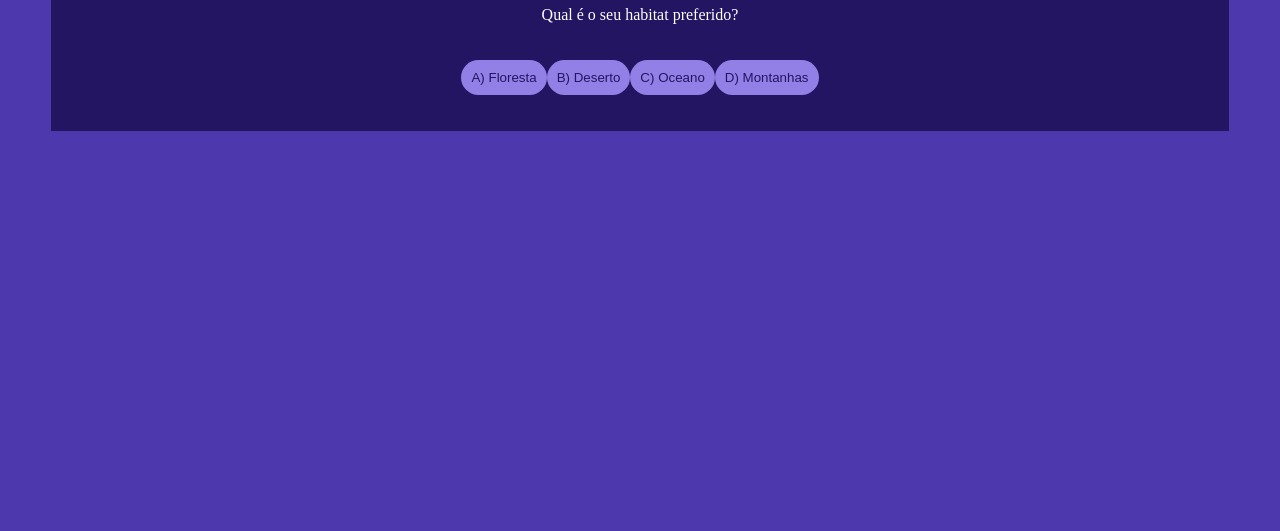
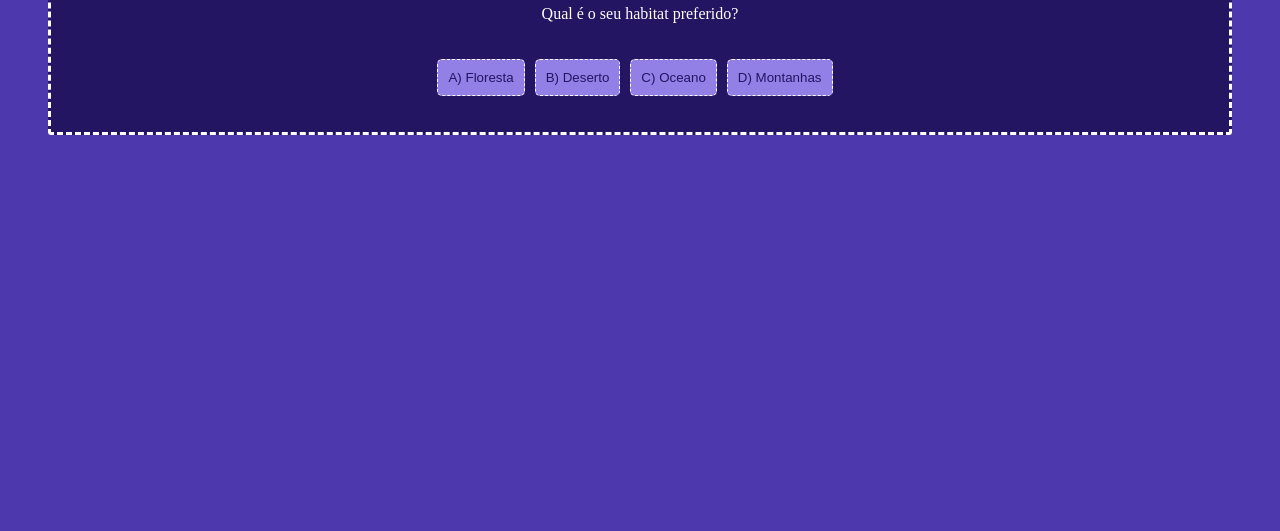
Before and after one commit to danieleheckel/ia, a plain HTML site: page projetozoombi/index.html in a window 1280 px wide. Shown: the part 269-800 px from the top of the page. Drawn offline with Linux system fonts and the light colour scheme.

Commit message:
Add files via upload

```diff
--- a/projetozoombi/css/style.css
+++ b/projetozoombi/css/style.css
@@ -18,6 +18,8 @@ body {
 }
 
 .caixa-principal{
+    border: 3px dashed white;
+    border-radius: 3px;
     background-color: var(--cor-principal);
     width: 90%;
     text-align: center;
@@ -35,6 +37,9 @@ button {
     border-radius: 20px;
     padding: 10px;
     transition: background-color 0.3s;
+    border: 1px dashed white;
+    border-radius: 5px;
+    margin-right: 10px;
 }
 
 button:hover {
--- a/projetozoombi/js/script.js
+++ b/projetozoombi/js/script.js
@@ -10,19 +10,19 @@ const perguntas = [
         alternativas: [
             {
                 texto: "A) Floresta",
-                afirmaçao: "afirmaçao"
+                afirmaçao: "afirmacao"
             },
             {
                 texto:"B) Deserto",
-                afirmaçao: "afirmaçao"
+                afirmaçao: "afirmacao"
             },
             {
                 texto:"C) Oceano",
-                afirmaçao: "afirmaçao"
+                afirmaçao: "afirmacao"
             },
             {
                 texto:"D) Montanhas",
-                afirmaçao: "afirmaçao"
+                afirmaçao: "afirmacao"
             }
         ]
     },
@@ -31,19 +31,19 @@ const perguntas = [
         alternativas: [
             {
                 texto: "A) Força",
-                afirmaçao: "afirmaçao"
+                afirmaçao: "afirmacao"
             },
             {
                 texto:"B) Agilidade",
-                afirmaçao: "afirmaçao"
+                afirmaçao: "afirmacao"
             },
             {
                 texto:"C) Inteligência",
-                afirmaçao: "afirmaçao"
+                afirmaçao: "afirmacao"
             },
             {
                 texto:"D) Resistência",
-                afirmaçao: "afirmaçao"
+                afirmaçao: "afirmacao"
             }
         ]
     },
@@ -52,19 +52,19 @@ const perguntas = [
         alternativas: [
             {
                 texto: "A) Carne",
-                afirmaçao: "afirmaçao"
+                afirmaçao: "afirmacao"
             },
             {
                 texto:"B) Plantas",
-                afirmaçao: "afirmaçao"
+                afirmaçao: "afirmacao"
             },
             {
                 texto:"C) Peixes",
-                afirmaçao: "afirmaçao"
+                afirmaçao: "afirmacao"
             },
             {
                 texto:"D) Incetos",
-                afirmaçao: "afirmaçao"
+                afirmaçao: "afirmacao"
             }
         ]
     },
@@ -73,19 +73,19 @@ const perguntas = [
         alternativas: [
             {
                 texto: "A) Correndo",
-                afirmaçao: "afirmaçao"
+                afirmaçao: "afirmacao"
             },
             {
                 texto:"B) Voando",
-                afirmaçao: "afirmaçao"
+                afirmaçao: "afirmacao"
             },
             {
                 texto:"C) Nadando",
-                afirmaçao: "afirmaçao"
+                afirmaçao: "afirmacao"
             },
             {
                 texto:"D) Escalando",
-                afirmaçao: "afirmaçao"
+                afirmaçao: "afirmacao"
             }
         ]
     },
@@ -94,19 +94,19 @@ const perguntas = [
         alternativas: [
             {
                 texto: "A) Emboscada",
-                afirmaçao: "afirmaçao"
+                afirmaçao: "afirmacao"
             },
             {
                 texto:"B) Ataque rápido",
-                afirmaçao: "afirmaçao"
+                afirmaçao: "afirmacao"
             },
             {
                 texto:"C) Caça em grupo",
-                afirmaçao: "afirmaçao"
+                afirmaçao: "afirmacao"
             },
             {
                 texto:"D) Paciência e espera",
-                afirmaçao: "afirmaçao"
+                afirmaçao: "afirmacao"
             }
         ]
     },
@@ -115,19 +115,19 @@ const perguntas = [
         alternativas: [
             {
                 texto: "A) Pequeno",
-                afirmaçao: "afirmaçao"
+                afirmaçao: "afirmacao"
             },
             {
                 texto:"B) Médio",
-                afirmaçao: "afirmaçao"
+                afirmaçao: "afirmacao"
             },
             {
                 texto:"C) Grande",
-                afirmaçao: "afirmaçao"
+                afirmaçao: "afirmacao"
             },
             {
                 texto:"D) Gigante",
-                afirmaçao: "afirmaçao"
+                afirmaçao: "afirmacao"
             }
         ]
     },
@@ -136,19 +136,19 @@ const perguntas = [
         alternativas: [
             {
                 texto: "A) Invisibilidade",
-                afirmaçao: "afirmaçao"
+                afirmaçao: "afirmacao"
             },
             {
                 texto:"B) Super velocidade",
-                afirmaçao: "afirmaçao"
+                afirmaçao: "afirmacao"
             },
             {
                 texto:"C) Super força",
-                afirmaçao: "afirmaçao"
+                afirmaçao: "afirmacao"
             },
             {
                 texto:"D) Regeneração rápida",
-                afirmaçao: "afirmaçao"
+                afirmaçao: "afirmacao"
             }
         ]
     }
@@ -182,14 +182,14 @@ function mostraAlternativas(){
 }
 
 function respostaSelecionada(opcaoSelecionada){
-    const afirmacoes = opcaoSelecionada.afirmacoes;
-    historiaFinal += afirmacoes + "";
+    const afirmacao = opcaoSelecionada.afirmacao;
+    historiaFinal += afirmacao + "";
     atual++;
     mostraPergunta();
 }
 
 function mostraResultado() {
-    caixaPerguntas.textContent = "";
+    caixaPerguntas.textContent = "wrgerhgrt";
     textoResultado.textContent = historiaFinal;
     caixaAlternativas.textContent = "";
 }
```
